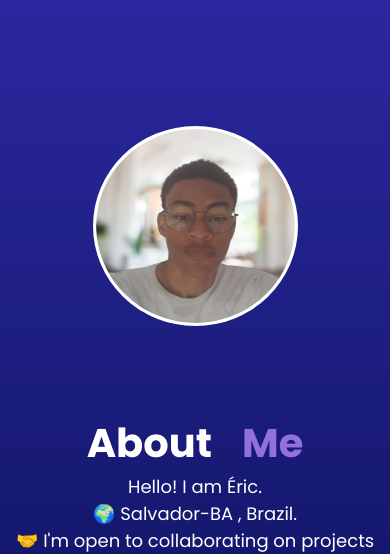
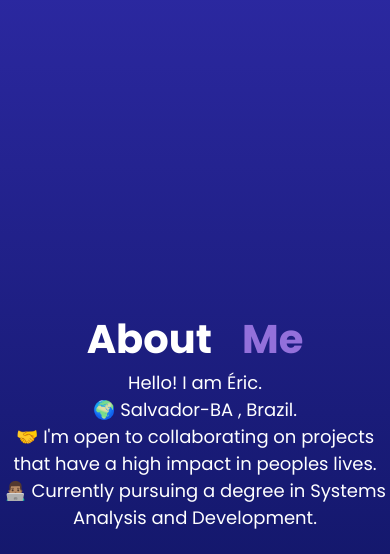
Before and after one commit to EricCarv4lho/Eric-Carvalho-Portfolio, a plain HTML site: page index.html in a window 390 px wide. Shown: the part 960-1514 px from the top of the page. Drawn offline with Linux system fonts and the light colour scheme.

Commit message:
Update style.css

```diff
--- a/style.css
+++ b/style.css
@@ -792,7 +792,7 @@ background-color: rgb(127,126,217); }
             gap: 30px;
             justify-content: center;
             align-items: center;
-            text-align: center;
+
 
         }
 
@@ -806,9 +806,9 @@ background-color: rgb(127,126,217); }
 
         flex-direction: column;
         justify-content: center;
-        align-items: center;
 
-        padding: 0;
+
+
 
 
 
@@ -824,11 +824,7 @@ background-color: rgb(127,126,217); }
 
     #imgAboutMe {
 
-        width:300px;
-        height: 305px;
-
-
-        margin: 0;
+        display: none;
 
 
 
@@ -843,6 +839,8 @@ background-color: rgb(127,126,217); }
     .contacts{
         justify-content: center;
     }
+
+
 
 
 
@@ -965,10 +963,7 @@ background-color: rgb(127,126,217); }
         height: 500px;
     }
 
-    #imgAboutMe{
-        width: 205px;
-        height: 200px;
-    }
+
 
     #textaboutme{
         font-size: 18px;
@@ -1082,9 +1077,7 @@ background-color: rgb(127,126,217); }
 
 
 
-   #imgAboutMe{
-    margin: 0;
-   }
+
 
 
 
```
